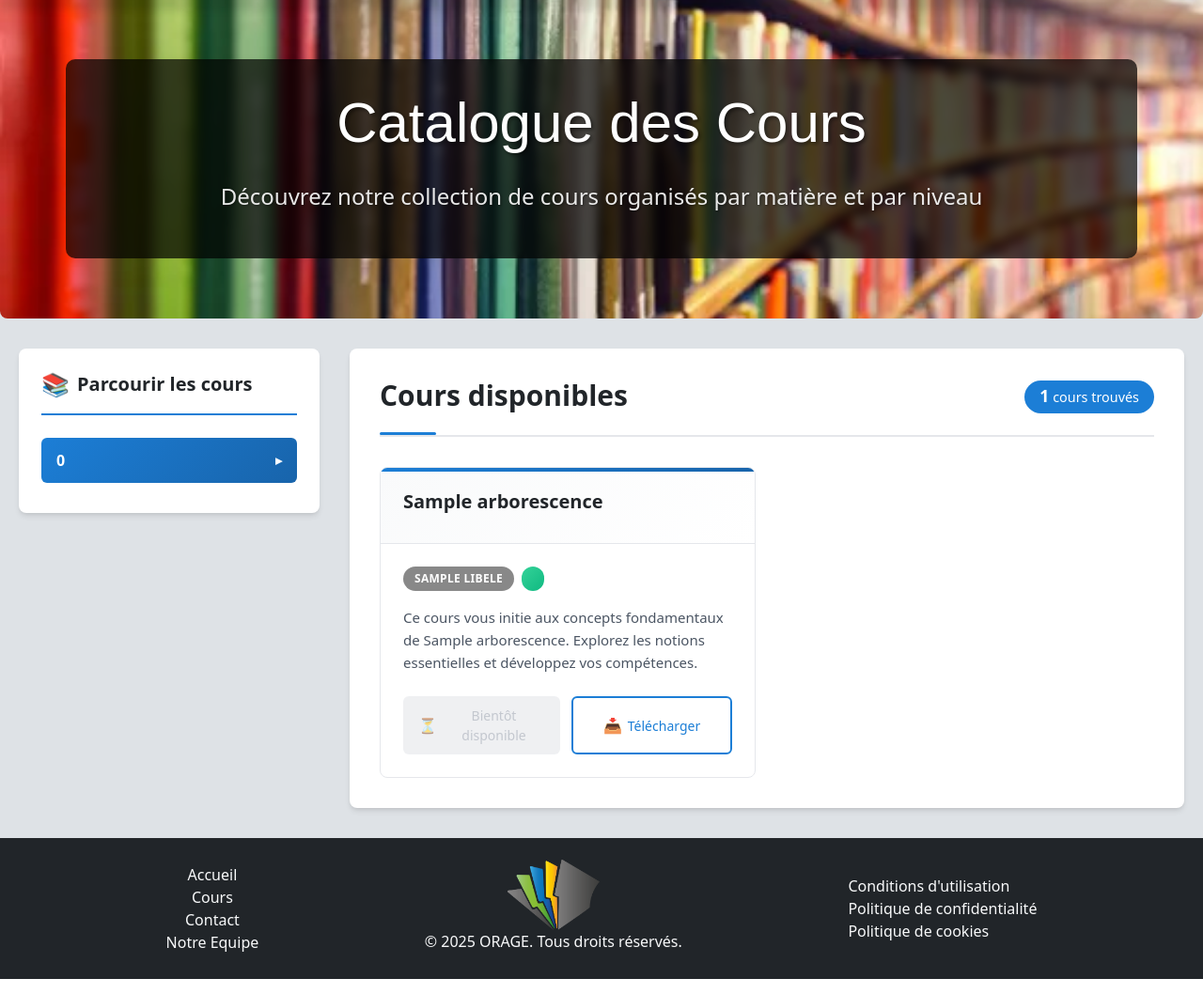
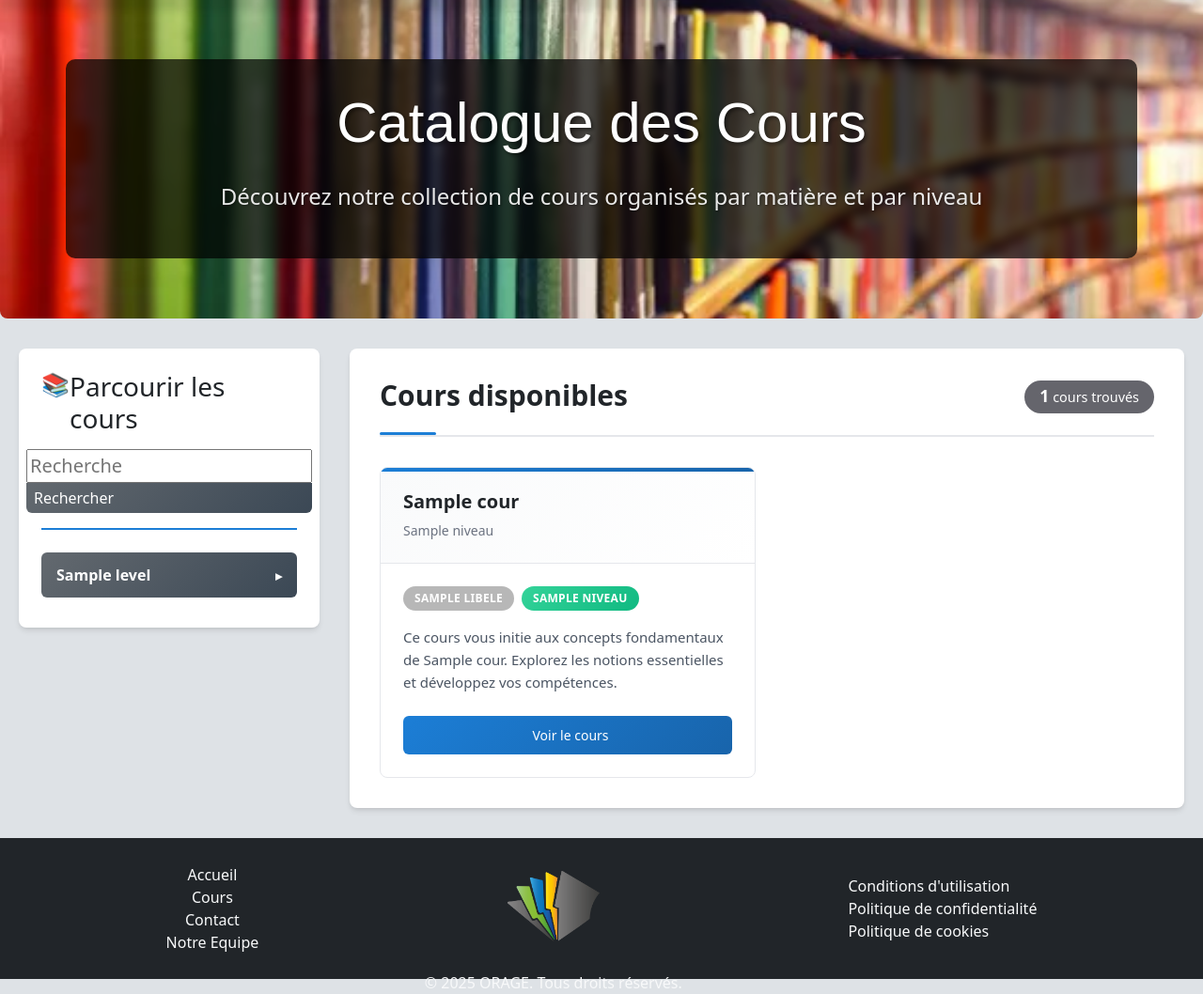
Before and after one commit to KasterborousConstellation/OrageWebSite, a Symfony app: template templates/lesson/index.html.twig in a window 1280 px wide. Shown: the part 101-1159 px from the top of the page at 94% size. Run offline with Twig, Linux system fonts and the light colour scheme; the template is opened without the code that fills it: most values are stand-ins (such as "Sample title", 1, 10 or a date in 2020); style sheets or scripts are compiled from the project's sources; some libraries are stand-ins or nearby versions; some web fonts are replaced.

Commit message:
Transfert.. Modification de la palette de couleur de la page cours. Visibilité améliorée

```diff
--- a/assets/styles/app.css
+++ b/assets/styles/app.css
@@ -25,7 +25,7 @@ h2{
     font-weight: 600;
     text-decoration: none;
     padding: 1rem;
-    font-size: larger;
+    font-size: 1rem;
     background-color: var(--orage-navbar-color);
     border-radius: 10px;
     margin: 1rem;
--- a/assets/styles/lesson.css
+++ b/assets/styles/lesson.css
@@ -71,24 +71,37 @@ body {
     overflow-x: hidden;
 }
 
-.tree-toggle {
+.tree-toggle , .search-btn {
     display: flex;
     justify-content: space-between;
     align-items: center;
     padding: 0.75rem 1rem;
-    background: linear-gradient(135deg, var(--orage_light_blue), var(--orage_dark_blue));
+    background: linear-gradient(135deg, #63696f, #3b4855);
     color: #fff;
     border-radius: 0.375rem;
     cursor: pointer;
     font-weight: 600;
     transition: all 0.3s ease;
+    border: transparent;
 }
-
+.search-btn{
+    margin: 0;
+    padding: 0.25rem 0.5rem;
+    font-size: 1rem;
+    font-weight: 500;
+    border-top-left-radius: 0;
+    border-top-right-radius: 0;
+}
 .tree-toggle:hover {
-    background: linear-gradient(135deg, var(--orage_dark_blue_hover), var(--orage_dark_blue));
+    filter: brightness(1.3);
     transform: translateX(3px);
 }
+.tree-search{
+    display: inline-grid;
+}
+.tree-search-input{
 
+}
 .tree-toggle-arrow {
     transition: transform 0.3s ease;
     font-size: 0.875rem;
@@ -126,7 +139,7 @@ body {
 }
 
 .tree-item.active {
-    background: var(--orage_light_blue);
+    background:#a3aab0;
     color: #fff;
     border-left-color: var(--orage_dark_blue);
     font-weight: 600;
@@ -190,7 +203,7 @@ body {
 }
 
 .results-count {
-    background: var(--orage_light_blue);
+    background: rgb(101, 101, 108);
     color: #fff;
     padding: 0.5rem 1rem;
     border-radius: 9999px;
--- a/assets/styles/palette.css
+++ b/assets/styles/palette.css
@@ -4,7 +4,7 @@
     --orage_dark_blue : #1864ab;
     --orage_light_blue : #1c7ed6;
     --orage_background : #dee2e6;
-    --orage-accent-color: #9c36b5;
+    --orage-accent-color: #050065;
     --orage_red: #d00000;
     --orage-navbar-color: #212529;
     --orage_dark_blue_hover : #0b5ed7;
--- a/src/Entity/Cours.php
+++ b/src/Entity/Cours.php
@@ -39,7 +39,7 @@ class Cours
     private ?\DateTimeImmutable $createdAt = null;
 
     #[ORM\ManyToOne(inversedBy: 'author')]
-    #[ORM\JoinColumn(nullable: false)]
+    #[ORM\JoinColumn(nullable: true)]
     private ?User $author = null;
 
     public function __construct()
--- a/src/Form/ContactType.php
+++ b/src/Form/ContactType.php
@@ -15,8 +15,8 @@ class ContactType extends AbstractType
     public function buildForm(FormBuilderInterface $builder, array $options): void
     {
         $builder
-            ->add('name',TextType::class,['error_bubbling' => true,'empty_data' => '','label' => 'Nom : '])
-            ->add('email', EmailType::class, ['error_bubbling' => true,'empty_data' => '', 'label' => 'Email : '])
+            ->add('name',TextType::class,['error_bubbling' => true,'empty_data' => '','label' => 'Nom'])
+            ->add('email', EmailType::class, ['error_bubbling' => true,'empty_data' => '', 'label' => 'Email'])
             ->add('message',TextareaType::class, [
                 'error_bubbling' => true,
                 'empty_data' => '',
@@ -27,7 +27,7 @@ class ContactType extends AbstractType
             ])
             ->add('submit', SubmitType::class, [
                 'label' => 'Envoyer',
-                'attr' => ['class' => 'orage-btn orage-sm']
+                'attr' => ['class' => 'btn btn-secondary']
             ])
         ;
     }
--- a/templates/component/backlink.html.twig
+++ b/templates/component/backlink.html.twig
@@ -1 +1 @@
-<a href = {{ app.request.headers.get('referer') }} class="back-link"> Retour↩️</a>
+<a href = {{ app.request.headers.get('referer') }} class="back-link"> Retour</a>
--- a/templates/component/footer.html.twig
+++ b/templates/component/footer.html.twig
@@ -9,8 +9,12 @@
                 {% endfor %}
             </div>
             <div class="d-flex flex-column align-items-center justify-content-center h-100">
-                <img src={{ asset("images/logo.png") }} alt="logo" class="logo">
-                <p class="text-center text-light">&copy; 2025 ORAGE. Tous droits réservés.</p>
+                <figure class="h-100 d-flex flex-column">
+                    <picture class="d-flex h-100 justify-content-center align-items-center">
+                        <img class="logo" alt="logo" src={{ asset("images/logo.png") }}  >
+                    </picture>
+                    <figcaption class="text-light">&copy; 2025 ORAGE. Tous droits réservés.</figcaption>
+                </figure>
             </div>
             <div class="d-flex flex-column">
                 <a target="_blank" class="text-light text-decoration-none" href="{{ url('app_terms') }}">Conditions
--- a/templates/lesson/index.html.twig
+++ b/templates/lesson/index.html.twig
@@ -6,17 +6,9 @@
     <link rel="stylesheet" href="{{ asset('styles/lesson.css') }}">
     <script defer src="{{ asset('JS/cours.js') }}"></script>
     <style>
-        {% for niveaux, categorie in arborescence %}
-            {% for category, cours_list in categorie %}
-                 /* @IgnoreWarning */
-                .tree-item-{{ category }}::before{
-                    background: {{ cours_list[0].categorie.color }};
-                }
-            {% endfor %}
-        {% endfor %}
+
     </style>
 {% endblock %}
-
 {% block body %}
     {% include "component/navbar.html.twig" %}
     <div class="navbody">
@@ -32,43 +24,65 @@
             <div class="layout-grid">
                 <!-- Menu d'arborescence -->
                 <aside class="tree-container">
-                    <h3 class="tree-title">
+                    <div class="tree-title d-flex flex-column">
+                        <h3 class="d-flex">
                             <span class="tree-icon">📚</span>
-                        Parcourir les cours
+                            <span>Parcourir les cours</span>
                         </h3>
+                        <div class="tree-search">
+                            <div class="tree-search-input">
+                                <input id='search-input' type="search" name="q" placeholder="Recherche">
+                            </div>
+                            <button id="search-button" class="search-btn" type="submit">Rechercher</button>
+                        </div>
+                    </div>
+
+
                     <div class="tree-content">
-                        {% for niveaux, categorie in arborescence %}
+                        {% for niveau in levels %}
                             <div class="tree-node">
                                 <!-- Catégorie avec toggle -->
-                                <div class="tree-toggle" data-niveau="{{ niveaux }}">
-                                    <span class="tree-toggle-text">{{ niveaux }}</span>
+
+                                <div class="tree-toggle" data-niveau="{{ niveau.nomNiveau }}">
+                                    <span class="tree-toggle-text">{{ niveau.nomNiveau }}</span>
                                     <span class="tree-toggle-arrow">▸</span>
                                 </div>
+
                                 <div class="tree-children">
-                                    {% for category, cours_list in categorie %}
+                                    {% for category in matiere %}
+                                        {% if niveau %}
+                                            {% set id = category.id %}
+                                            {% set amount = niveau.countOfLesson(id)  %}
+                                        {% else %}
+                                            {% set id =0 %}
+                                        {% endif %}
+                                        {% if amount >0 %}
                                             <!-- Niveau de cours -->
                                             <div class="tree-item tree-niveau"
-                                             data-categorie="{{ category }}"
-                                             data-niveau="{{ niveaux }}">
+                                                 data-categorie="{{ category.libele }}"
+                                                 data-niveau="{{ niveau.nomNiveau }}">
+                                            <span
+                                                class="tree-item-text tree-item-{{ category.libele }}">{{ category.libele }}</span>
 
-                                            <span class="tree-item-text tree-item-{{ category }}">{{ category }}</span>
+                                                <span class="tree-item-count">(
 
-                                            <span class="tree-item-count">({{ cours_list|length }})</span>
+                                                {{ amount }}
+                                                )</span>
                                             </div>
+                                        {% endif %}
                                     {% endfor %}
                                 </div>
                             </div>
                         {% endfor %}
                     </div>
                 </aside>
-
                 <!-- Section principale des cours -->
                 <section class="courses-section">
                     <div class="section-header">
                         <h2 class="section-title">Cours disponibles</h2>
                         <div class="results-info">
                             <span class="results-count" id="resultsCount">
-                                <strong>{{ totalCours ?? 0 }}</strong> cours trouvés
+                                <strong>{{ cours|length }}</strong> cours trouvés
                             </span>
                         </div>
                     </div>
@@ -85,81 +99,55 @@
                     </div>
 
                     <!-- Message vide -->
-                    <div class="empty-state" id="emptyState" style="display: none;">
+                    <div class="empty-state" id="emptyState" style="display: {% if cours|length ==0 %}block{% else %} none{% endif %};">
                         <div class="empty-icon">🔍</div>
                         <p class="empty-message">Aucun cours trouvé avec les critères sélectionnés</p>
-                        <button class="hero-button" id="showAllCoursesBtn">Voir tous les cours</button>
+                        <a class="btn btn-secondary hero-button" id="showAllCoursesBtn" href={{ url('lessons') }}  >Voir tous les cours</a>
                     </div>
 
                     <!-- Grille des cours -->
                     <div class="courses-grid" id="coursesGrid">
-                        {% for niveau, categories in arborescence %}
-                            {% for categorie, cours_list in categories %}
-                                {% for cours in cours_list %}
+                        {% for lesson in cours %}
                             <article class="course-card"
-                                             data-course-id="{{ cours.id }}"
-                                             data-category="{{ categorie }}"
-                                             data-niveau="{{ niveau }}">
+                                     data-course-id="{{ lesson.id }}"
+                                     data-category="{{ lesson.categorie.libele }}"
+                                     data-name ="{{ lesson.nomCours }}"
+                                     data-niveau="{{ lesson.niveau.nomNiveau }}">
                                 <div class="course-card-header">
-                                            <h3 class="course-card-title">{{ cours.nomCours }}</h3>
-                                            <p class="course-card-subtitle">{{ cours.getNiveau().getNomNiveau() }}</p>
+                                    <h3 class="course-card-title">{{ lesson.nomCours }}</h3>
+                                    <p class="course-card-subtitle">{{ lesson.getNiveau().getNomNiveau() }}</p>
                                 </div>
                                 <div class="course-card-body">
                                     <div class="course-badges">
-                                                <span class="course-badge badge-categorie" style="background: {{ cours.categorie.color }}">
-                                                    {{ cours.getCategorie().getLibele() }}
+                                                <span class="course-badge badge-categorie"
+                                                      style="background: {{ lesson.categorie.color }}99">
+                                                    {{ lesson.getCategorie().getLibele() }}
                                                 </span>
                                         <span class="course-badge badge-niveau">
-                                                    {{ cours.getNiveau().getNomNiveau() }}
+                                                    {{ lesson.getNiveau().getNomNiveau() }}
                                                 </span>
                                     </div>
 
                                     <p class="course-description">
-                                                Ce cours vous initie aux concepts fondamentaux de {{ cours.nomCours }}.
+                                        Ce cours vous initie aux concepts fondamentaux de {{ lesson.nomCours }}.
                                         Explorez les notions essentielles et développez vos compétences.
                                     </p>
 
                                     <div class="course-actions">
-                                                {% if cours.chapitres is defined and cours.chapitres|length > 0 %}
-                                                    {% set firstChapitre = cours.chapitres|first %}
-                                                    {% if firstChapitre.depots is defined and firstChapitre.depots|length > 0 %}
-                                                        {% set firstDepot = firstChapitre.depots|first %}
-                                                        <a href="{{ path('app_depot_show_latest', {'identifier': firstDepot.identifier}) }}"
-                                                           class="btn-course btn-primary">
-                                                            <span class="btn-icon">📖</span>
-                                                            Consulter
+
+                                        <a class="btn btn-primary btn-course"
+                                           href={{ url('lesson_show',{'id' : lesson.id}) }}>
+                                            <span class="btn-icon"></span>
+                                            Voir le cours
                                         </a>
-                                                    {% else %}
-                                                        <button class="btn-course btn-disabled" disabled>
-                                                            <span class="btn-icon">⏳</span>
-                                                            Bientôt disponible
-                                                        </button>
-                                                    {% endif %}
-                                                {% else %}
-                                                    <button class="btn-course btn-disabled" disabled>
-                                                        <span class="btn-icon">⏳</span>
-                                                        Bientôt disponible
-                                                    </button>
-                                                {% endif %}
-
-                                                <!-- Bouton de téléchargement -->
-                                                <button class="btn-course btn-secondary download-btn"
-                                                        data-course-id="{{ cours.id }}"
-                                                        data-course-name="{{ cours.nomCours|e('js') }}">
-                                                    <span class="btn-icon">📥</span>
-                                                    Télécharger
-                                                </button>
                                     </div>
                                 </div>
                             </article>
-                                {% endfor %}
-                            {% endfor %}
                         {% endfor %}
                     </div>
                 </section>
             </div>
         </div>
     </div>
-
     {% include "component/footer.html.twig" %}
 {% endblock %}
```
Also changed, not shown: assets/JS/cours.js (+21 -8 lines), assets/styles/contact.css (+12 -0 lines), migrations/Version20251002125525.php (added, +31 -0 lines), src/Controller/LessonController.php (+9 -63 lines), src/Controller/ProfileController.php (+11 -0 lines), src/Entity/Niveau.php (+10 -0 lines), assets/images/book.svg (added). Lines whose indentation alone changed are shown as unchanged.
